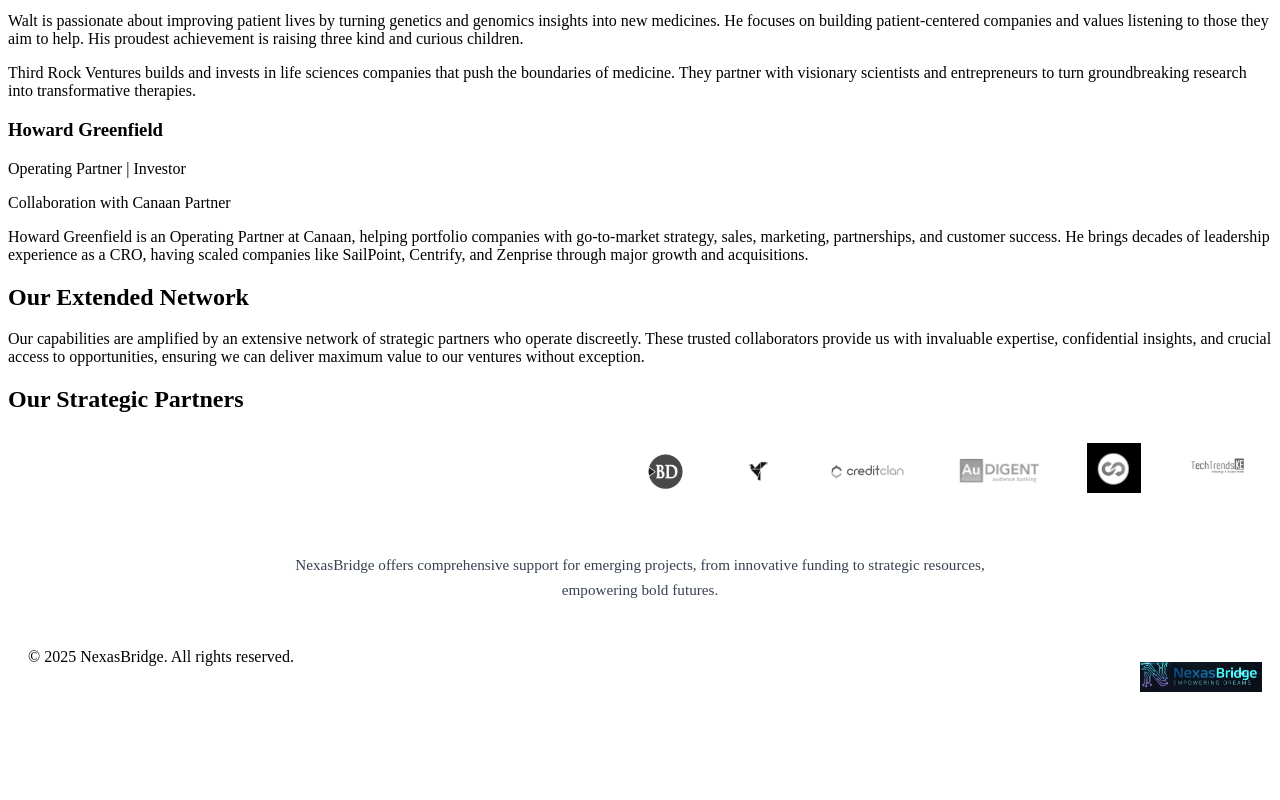
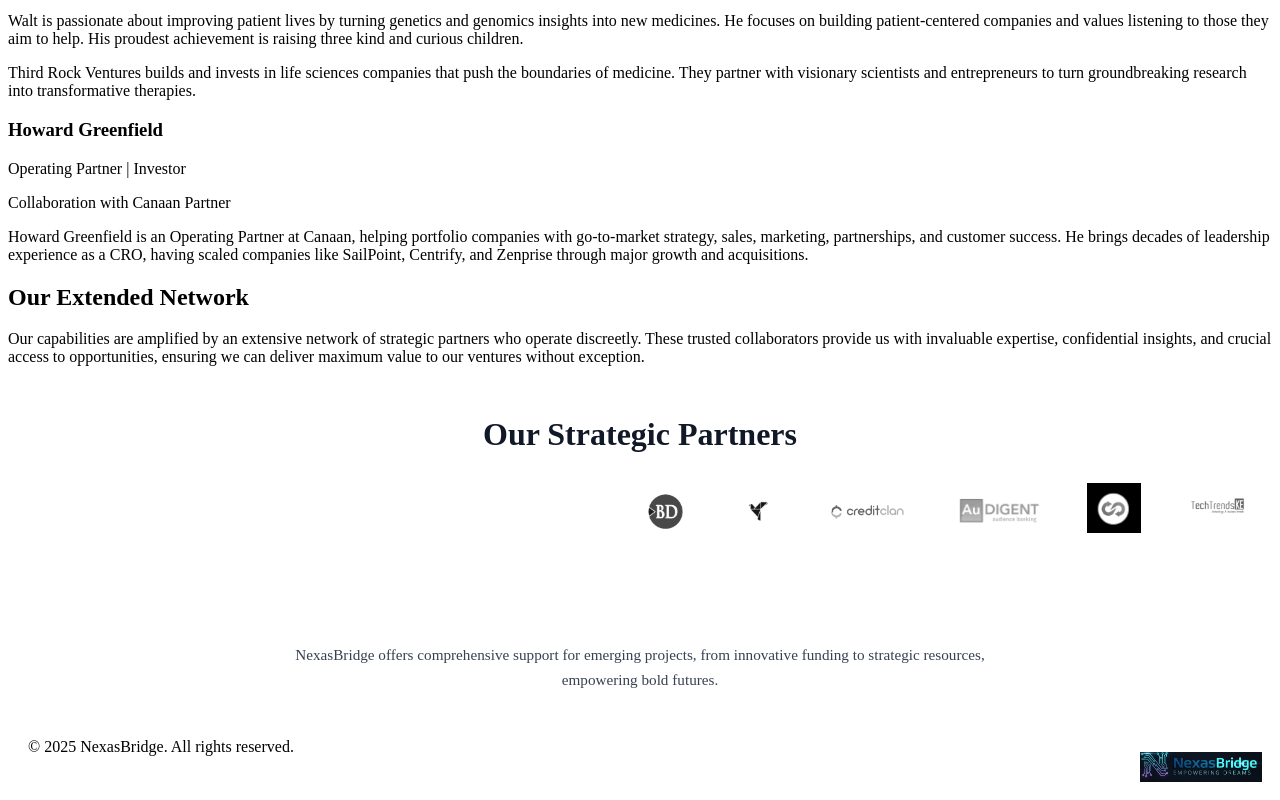
Before and after one commit to Ogheneruona2/nexasbridge.github.io, a plain HTML site: page team.html in a window 1280 px wide. Shown: the part 545-1345 px from the top of the page. Before the commit the page ends 1255 px from the top, so only its background shows below. Drawn offline with Linux system fonts and the light colour scheme.

Commit message:
Update style.css

```diff
--- a/style.css
+++ b/style.css
@@ -232,3 +232,15 @@
     line-height: 1.6;
     color: #374151; /* softer gray */
 }
+/* Center the Our Strategic Partners section */
+.logo-carousel-section {
+    text-align: center;   /* centers the heading and logos */
+    margin: 50px auto;    /* adds space and keeps it centered */
+}
+
+.logo-carousel-section h2 {
+    text-align: center;   /* makes sure the heading is centered */
+    font-size: 2rem;      /* nice size */
+    margin-bottom: 20px;  /* spacing below heading */
+    color: #111827;       /* dark color for readability */
+}
```
